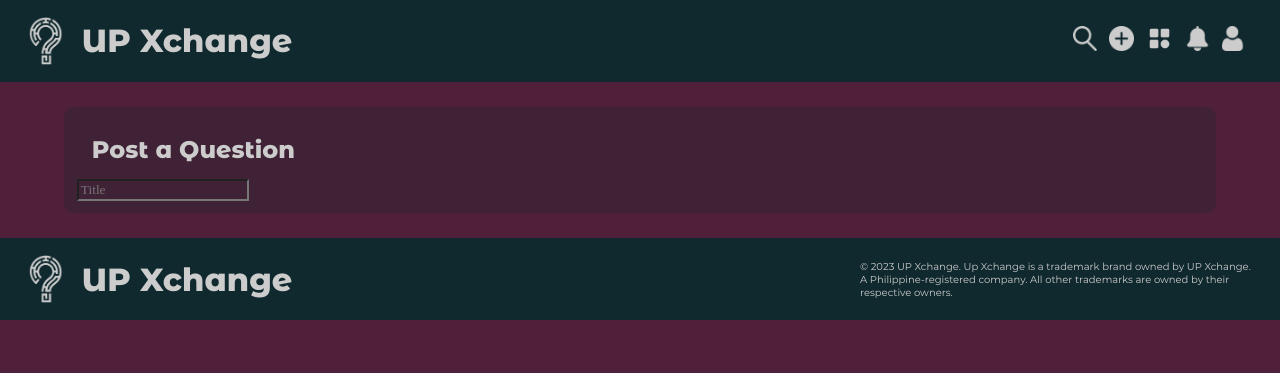
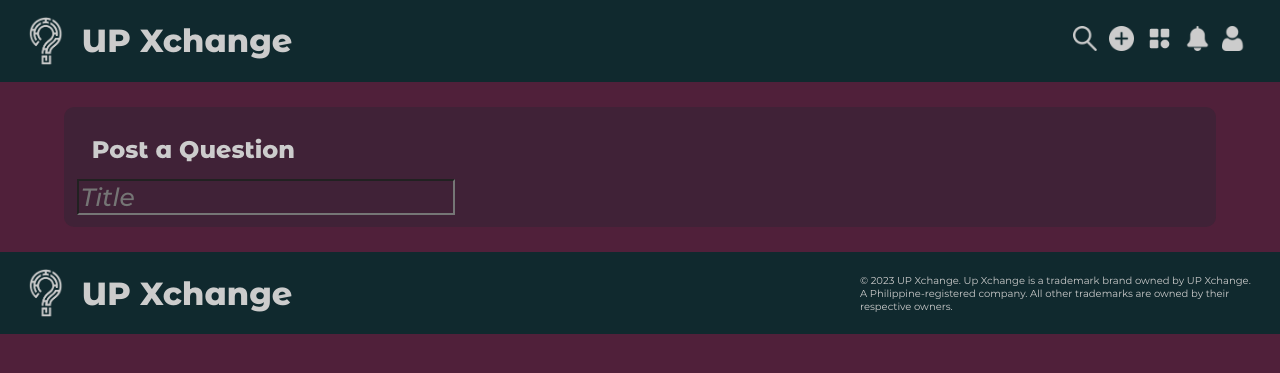
Before and after one commit to dibsdibsdibs/UPXchange, a PHP site: page /addQuestion.php in a window 1280 px wide. Shown: the top 373 px of the page. Run offline with PHP 8.4, Linux system fonts and the light colour scheme; some web fonts are replaced.

Commit message:
updated Add a Question style file

```diff
--- a/styles/addQuestionDesign.css
+++ b/styles/addQuestionDesign.css
@@ -25,7 +25,7 @@
 input[type=text] {
     background-color: transparent;
     font-family: Montesserat-MediumItalic;
-    font-size: smaller;
+    font-size: 25px;
     color: #CCCCCC;
 }
 
--- a/styles/general.css
+++ b/styles/general.css
@@ -71,7 +71,7 @@
 
 @font-face {
     font-family: Montesserat-MediumItalic;
-    src: url("../fonts/Montserrat-MediumItalic") format("opentype");
+    src: url("../fonts/Montserrat-MediumItalic.otf") format("opentype");
 }
 
 @font-face {
```
